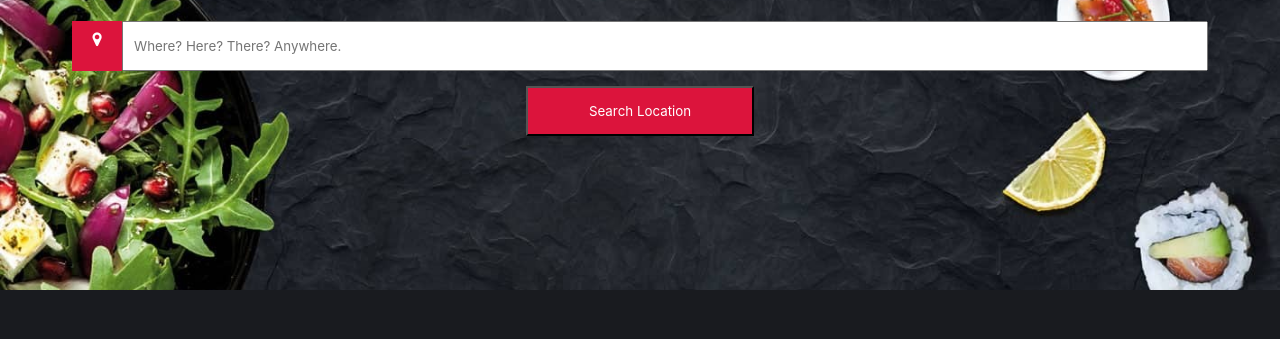
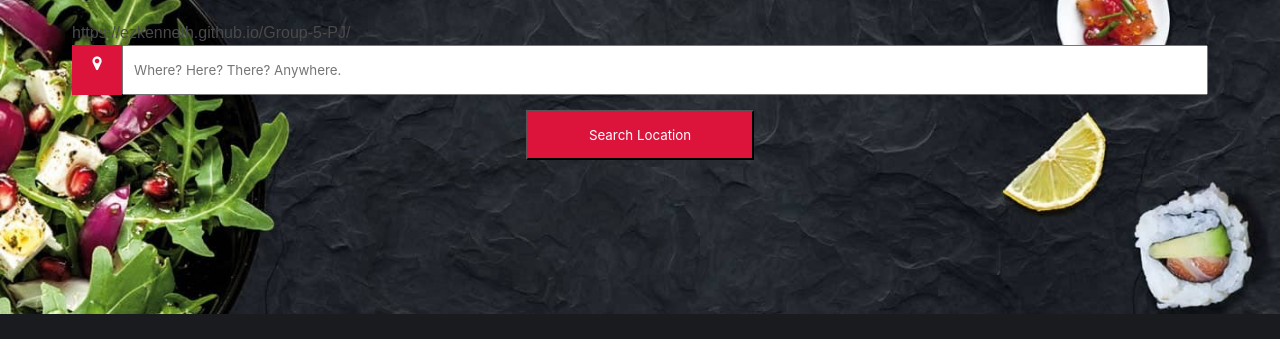
Before and after one commit to Ezkenneth/GAIDO, a plain HTML site: page Index.html in a window 1280 px wide. Shown: the part 269-608 px from the top of the page. Drawn offline with nearby package versions, Linux system fonts and the light colour scheme.

Commit message:
Started refactoring code - change index name for proper deployment

```diff
--- a/Index.html
+++ b/Index.html
@@ -6,11 +6,13 @@
     <meta http-equiv="X-UA-Compatible" content="IE=edge">
     <meta name="viewport" content="width=device-width, initial-scale=1">
     <title>GΛIDØ Home</title>
+    <!-- Inserting font awesome CSS -->
     <script src="https://kit.fontawesome.com/15181efa86.js" crossorigin="anonymous"></script>
+    <!-- Inserting Bulma CDN link  -->
     <link rel="stylesheet" href="https://unpkg.com/bulma@0.9.0/css/bulma.min.css" />
+    <!-- Linking Stylesheets -->
     <link rel="stylesheet" href="/Assets/CSS/stylesheet.css">
     <link rel="stylesheet" href="/Assets/CSS/header.css">
-    <!-- <link rel="stylesheet" href="call.css"> -->
     <link rel="stylesheet" href="https://cdnjs.cloudflare.com/ajax/libs/font-awesome/4.7.0/css/font-awesome.min.css">
 </head>
 
@@ -18,6 +20,7 @@
     <section class="hero is-medium">
         <div class="hero-head">
             <div>
+                <!-- Navbar -->
                 <div class="topnav" id="myTopnav">
                     <a href="test.html" class="active">Home</a>
                     <a href="night-spots.html" class="">
@@ -27,6 +30,7 @@
                     <a href="collections.html" class="">
                         Collections
                     </a>
+                    <!-- Function to enable navbar responsiveness -->
                     <a href="javascript:void(0);" class="icon" onclick="myFunction()">
                         <i class="fa fa-bars"></i>
                     </a>
@@ -40,6 +44,7 @@
                 GΛIDØ
             </h2>
             <form>
+                https://ezkenneth.github.io/Group-5-PJ/
                 <div class="input-container">
                     <i class="fa fa-map-marker icon"></i>
                     <input type="text" placeholder="Where? Here? There? Anywhere." id="input"
@@ -51,6 +56,7 @@
 
         </div>
         <section class="blog-posts">
+            <!-- Main column content IMG -->
             <div class="container">
                 <div class="columns">
                     <div class="column is-10 is-offset-1">
@@ -61,7 +67,7 @@
                                         <br>
                                         <img src="/Assets/IMGS/foodie.img" alt="">
                                     </div>
-                                    <!-- <div class="cardio"> -->
+                                    <!-- <Main column content TXT"> -->
                                     <div class="column is-5 featured-content va">
                                         <div><br>
                                             <h3 class="heading post-category">FOOD</h3>
@@ -77,15 +83,16 @@
                                         </div>
 
                                     </div>
-                                    <!-- </div> -->
+
                                 </article>
                             </div>
                         </div>
-                        <!-- </div> -->
+                        <!-- Div to hold appended files from citySearch.JS -->
                         <div class="cardio"></div>
                         <br>
                         <br>
                         <section class="container">
+                            <!-- Column content IMG -->
                             <div class="columns features">
                                 <div class="column is-4">
                                     <div class="card is-shady">
@@ -96,6 +103,7 @@
                                             </figure>
                                         </div>
                                         <div class="card-content">
+                                            <!-- column content TXT -->
                                             <div class="content">
                                                 <h4>Night Spots</h4>
                                                 <p>Near Me</p>
@@ -106,6 +114,7 @@
                                     </div>
                                 </div>
                                 <div class="column is-4">
+                                     <!-- Column content IMG -->
                                     <div class="card is-shady">
                                         <div class="card-image">
                                             <figure class="image is-4by3">
@@ -113,6 +122,7 @@
                                             </figure>
                                         </div>
                                         <div class="card-content">
+                                              <!-- column content TXT -->
                                             <div class="content">
                                                 <h4>Trending</h4>
                                                 <p>Whats' Trending ?</p>
@@ -123,6 +133,7 @@
                                     </div>
                                 </div>
                                 <div class="column is-4 modal-button" data-target="modal-image">
+                                     <!-- Column content IMG -->
                                     <div class="card is-shady">
                                         <div class="card-image">
                                             <figure class="image is-4by3">
@@ -130,6 +141,7 @@
                                             </figure>
                                         </div>
                                         <div class="card-content">
+                                              <!-- column content TXT -->
                                             <div class="content">
                                                 <h4>Collections</h4>
                                                 <p>Highly Rated</p>
@@ -149,19 +161,20 @@
 
 
         </div>
+        <!-- Footer of page -->
         <footer class="footer">
             <div class="content has-text-centered">
                 <p>
                     <strong class="footer-name">GΛIDØ &copy;2021</strong>
             </div>
         </footer>
+        <!-- Linking JQuery -->
         <script src="https://cdnjs.cloudflare.com/ajax/libs/jquery/3.2.1/jquery.min.js"></script>
 
-
+        <!-- Linking Javascript files -->
         <script src="/Assets/JS/header.js" type="text/javascript"></script>
         <script src="/Assets/JS/citySearch.js"></script>
         <script src="/Assets/JS/restaurantClick.js"></script>
-
         <script src="/Assets/JS/header.js" type="text/javascript"></script>
         <script src="https://cdnjs.cloudflare.com/ajax/libs/jquery/3.2.1/jquery.min.js"></script>
 
```
Also changed, not shown: collections.html (+14 -94 lines), night-spots.html (+12 -4 lines), restaurant.html (+18 -10 lines).
